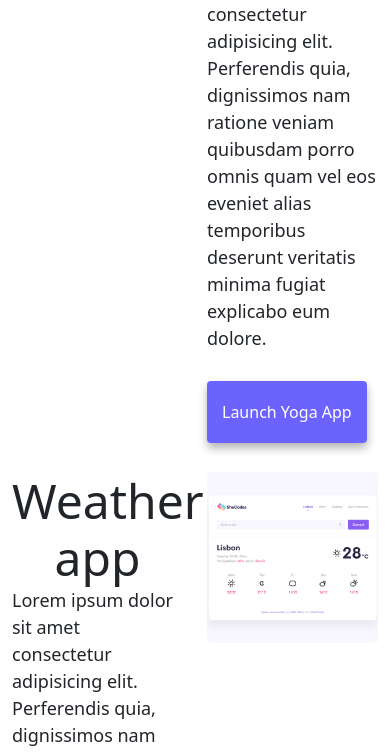
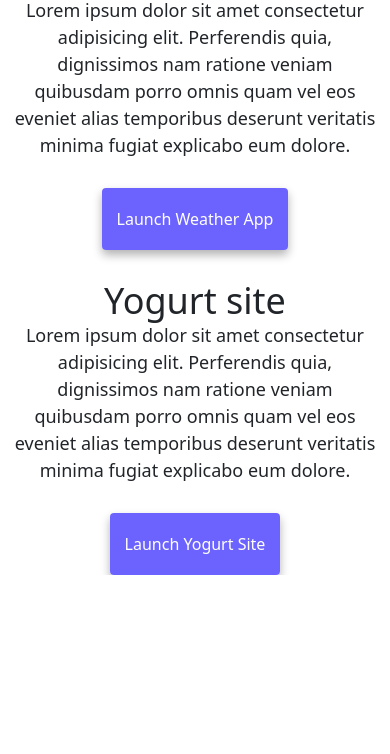
Before and after one commit to jaaarvi/about-me-project, a plain HTML site: page index.html in a window 390 px wide. Shown: the part 826-1580 px from the top of the page. After the commit the page ends 1401 px from the top, so only its background shows below. Drawn offline with nearby package versions, Linux system fonts and the light colour scheme.

Commit message:
Optimized styling for mobile devices

```diff
--- a/index.html
+++ b/index.html
@@ -78,15 +78,15 @@
         </div>
       </div>
       <div class="row">
-        <div class="col-6">
+        <div class="col d-none d-sm-inline">
           <img
             src="/images/yoga.png"
             alt="Yoga project"
             class="img-fluid rounded"
           />
         </div>
-        <div class="col-6">
-          <h2 class="text-start mb-3">Yoga app</h2>
+        <div class="col">
+          <h2>Yoga app</h2>
           <p>
             Lorem ipsum dolor sit amet consectetur adipisicing elit. Perferendis
             quia, dignissimos nam ratione veniam quibusdam porro omnis quam vel
@@ -101,7 +101,7 @@
         </div>
       </div>
       <div class="row mt-5">
-        <div class="col-6">
+        <div class="col">
           <h2>Weather app</h2>
           <p>
             Lorem ipsum dolor sit amet consectetur adipisicing elit. Perferendis
@@ -115,7 +115,7 @@
             >
           </div>
         </div>
-        <div class="col-6">
+        <div class="col d-none d-sm-inline">
           <img
             src="/images/weather.png"
             alt="Weather project"
@@ -124,15 +124,15 @@
         </div>
       </div>
       <div class="row mt-5">
-        <div class="col-6">
+        <div class="col d-none d-sm-inline">
           <img
             src="/images/yogurt.png"
             alt="Yogurt project"
             class="img-fluid rounded"
           />
         </div>
-        <div class="col-6">
-          <h2 class="text-start mb-3">Yogurt site</h2>
+        <div class="col">
+          <h2>Yogurt site</h2>
           <p>
             Lorem ipsum dolor sit amet consectetur adipisicing elit. Perferendis
             quia, dignissimos nam ratione veniam quibusdam porro omnis quam vel
--- a/style.css
+++ b/style.css
@@ -94,3 +94,22 @@ p {
 .email-link:hover {
   text-decoration: underline;
 }
+
+@media (max-width: 576px) {
+  body {
+    text-align: center;
+  }
+
+  h1 {
+    font-size: 48px;
+  }
+
+  h2 {
+    font-size: 36px;
+  }
+
+  .project-link {
+    display: inline;
+    text-align: center;
+  }
+}
```
